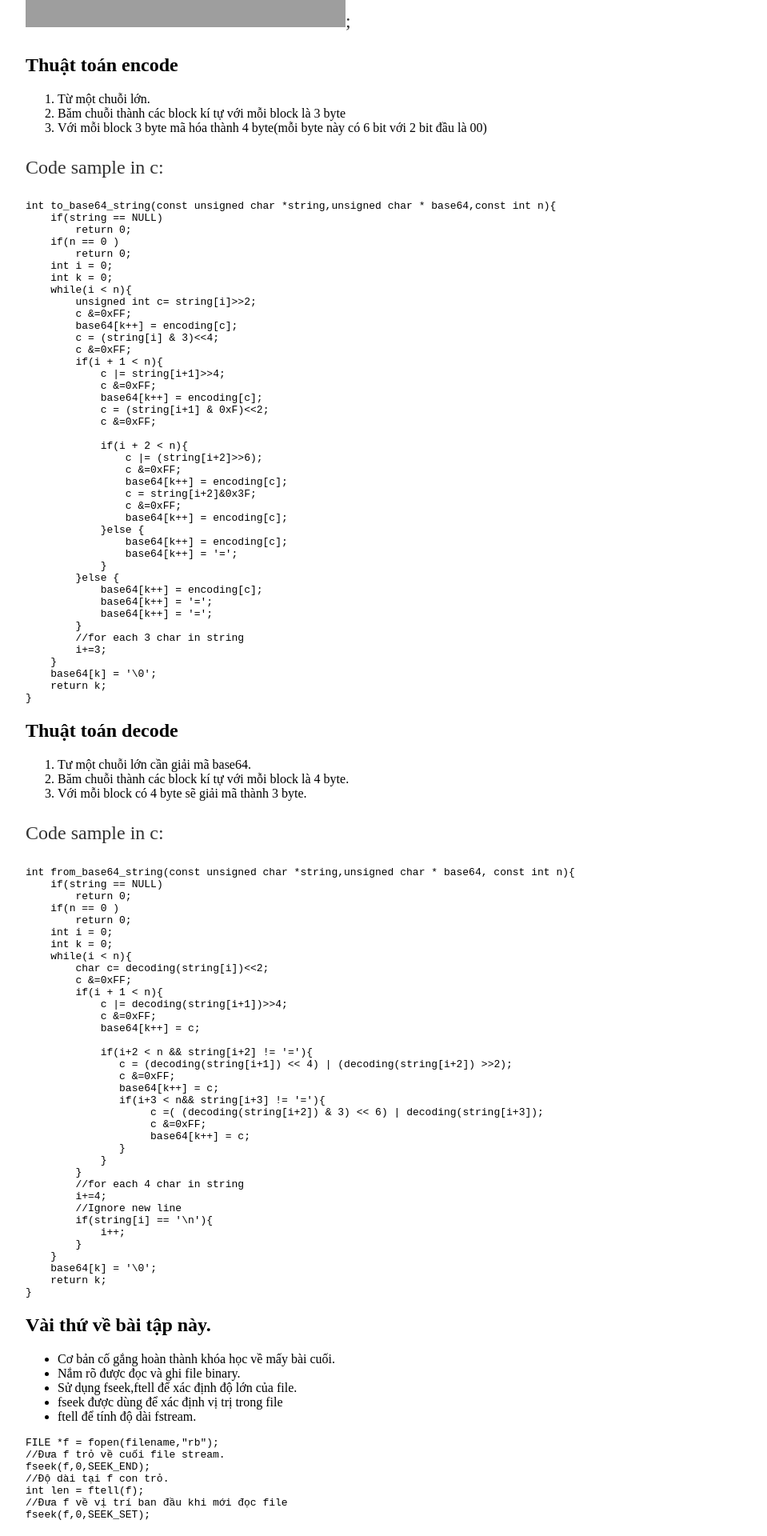
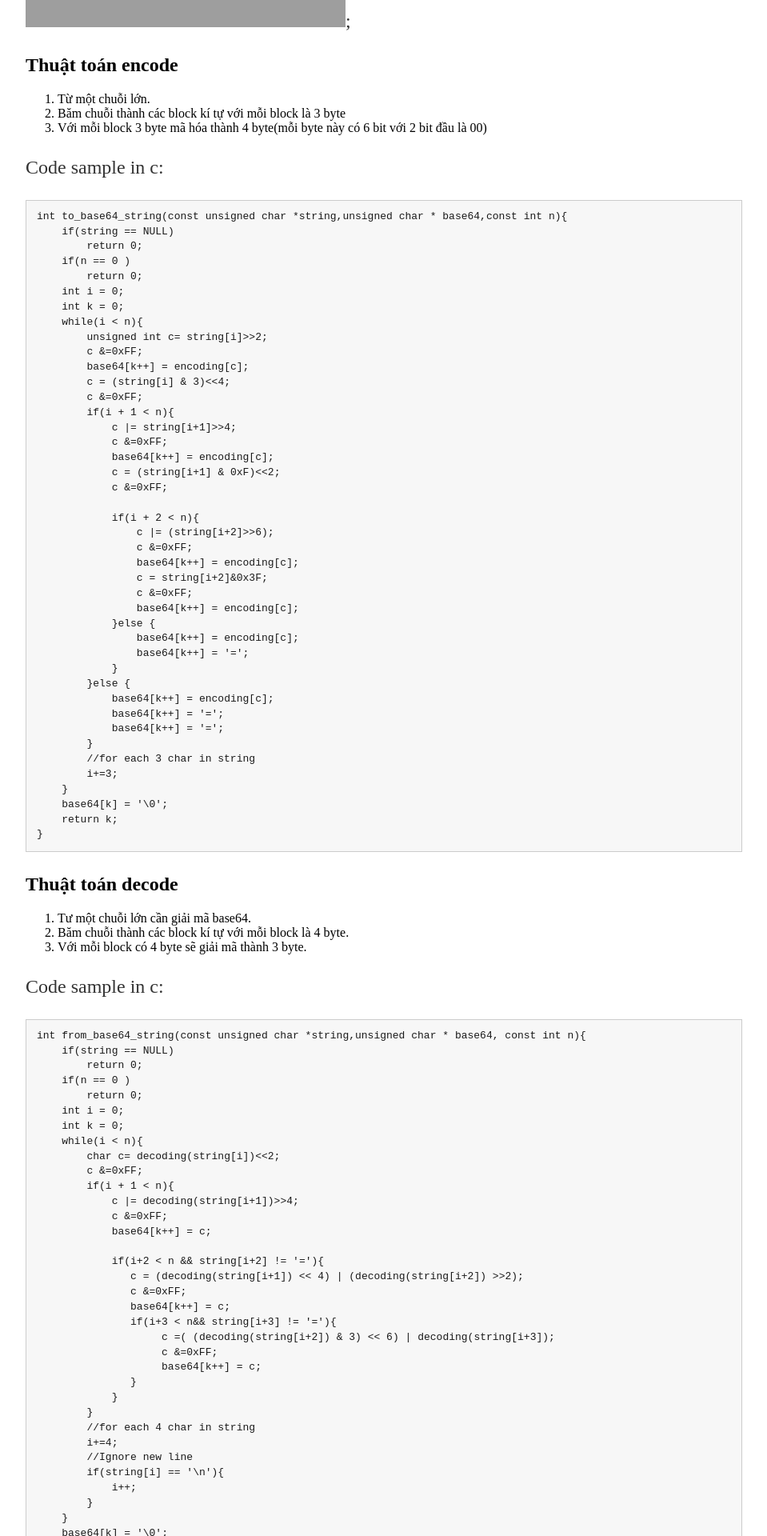
Before and after one commit to congdv/congdv.github.io, a Jekyll site: the page built from _posts/2017-02-08-Vài-thứ-học-về-base64.md, in a window 1280 px wide. Shown: the part 965-2885 px from the top of the page at 80% size, without its empty margins (160-1119 px from the left). Built offline with Jekyll 4.4.1, drawn with Linux system fonts in a browser that asks for light colours; Markdown is read by kramdown in place of the engine named in the settings; grey boxes are pictures that could not be loaded.

Commit message:
Update main.css

```diff
--- a/css/main.css
+++ b/css/main.css
@@ -41,10 +41,13 @@ ul.posts {
 ul.posts li {
     list-style: none;
 }
-
-p code {
-    border: 1px solid #ddd;
-    background-color: #333;
-    padding: 0 .2em;
-    color: #FFFFFF
+pre {
+    background-color: #f7f7f7;
+    border: 1px solid #cccccc;
+    line-height: 1.45em;
+    font-size: 13px;
+    margin-bottom: 2.1em;
+    padding: .8em 1em;
+    color: #1a1a1a;
+    overflow: auto;
 }
```
